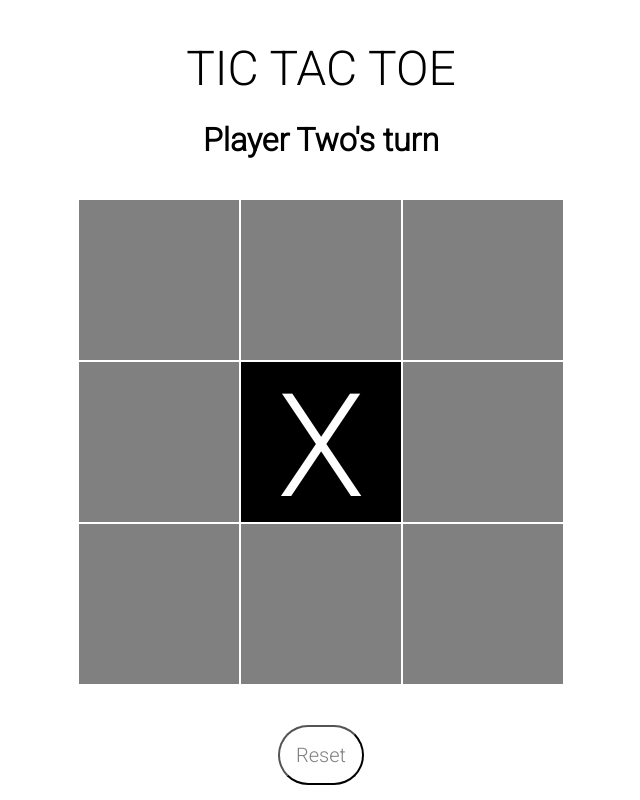
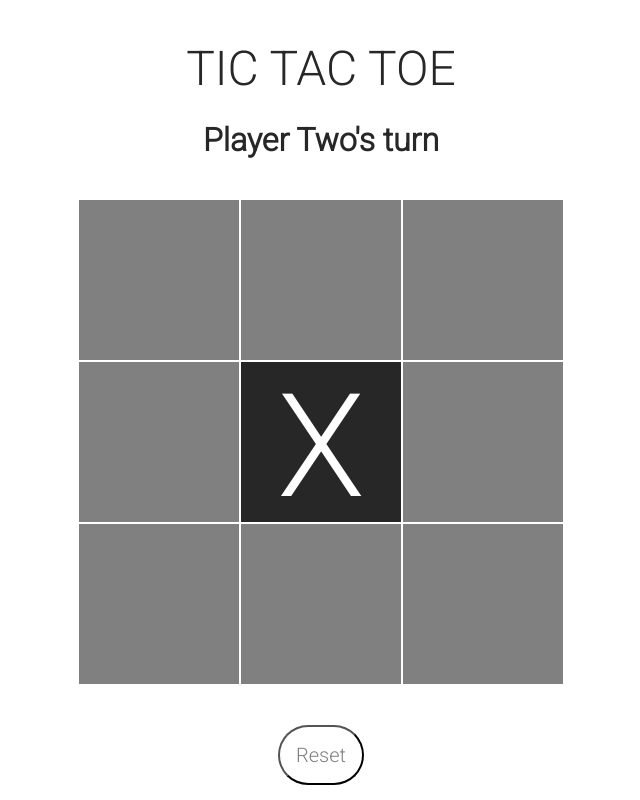
Before and after one commit to bcarpenter7/tic-tac-toe, a plain HTML site: page index.html in a window 1280 px wide. Both pictures are taken after a click on the element 640 px from the left and 442 px from the top of the page. Shown: the whole page, without its empty margins (319-959 px from the left). Drawn offline with Linux system fonts and the light colour scheme.

Commit message:
Better black

```diff
--- a/script.js
+++ b/script.js
@@ -1,7 +1,7 @@
 
 const COLORS = {
     null: 'gray',
-    '1': 'black',
+    '1': '#282727',
     '-1': 'white'
 }
 
@@ -89,7 +89,7 @@ function handleChoice(e){
     }
   console.log(choice, board[choice], board[choice].innerHTML, e.target, 'etear')
   e.target.innerHTML = mark;
-  turn === -1 ? e.target.style.color = 'white' : e.target.style.color = 'black'
+  turn === -1 ? e.target.style.color = 'white' : e.target.style.color = '#282727'
   renderBoard()
   getWinner()
 }
--- a/style.css
+++ b/style.css
@@ -9,7 +9,10 @@
     flex-direction: column;
     align-items: center;
     gap: 5vmin;
+    color: #282727;
 }
+
+
 
 header {
     font-size: 10vmin;
```
